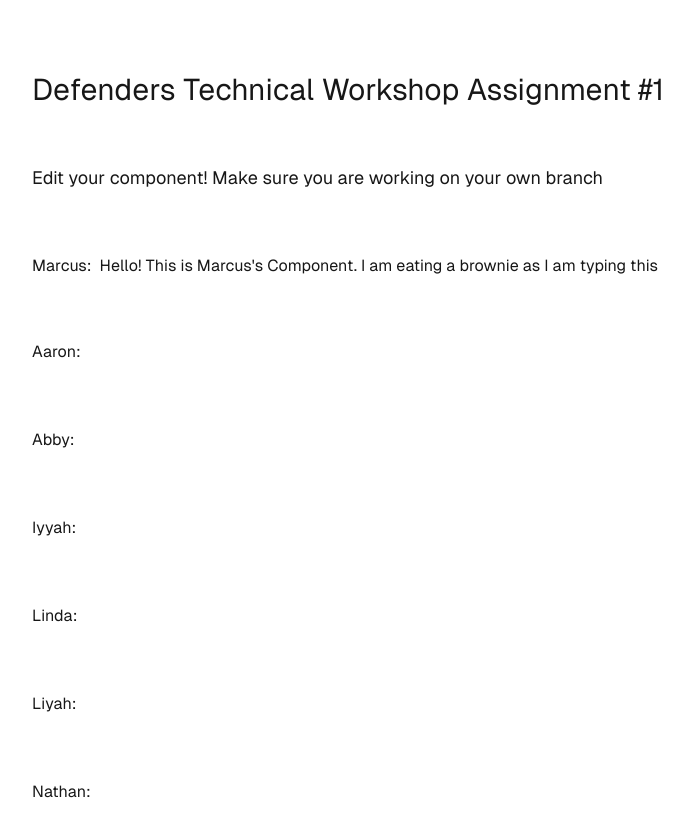
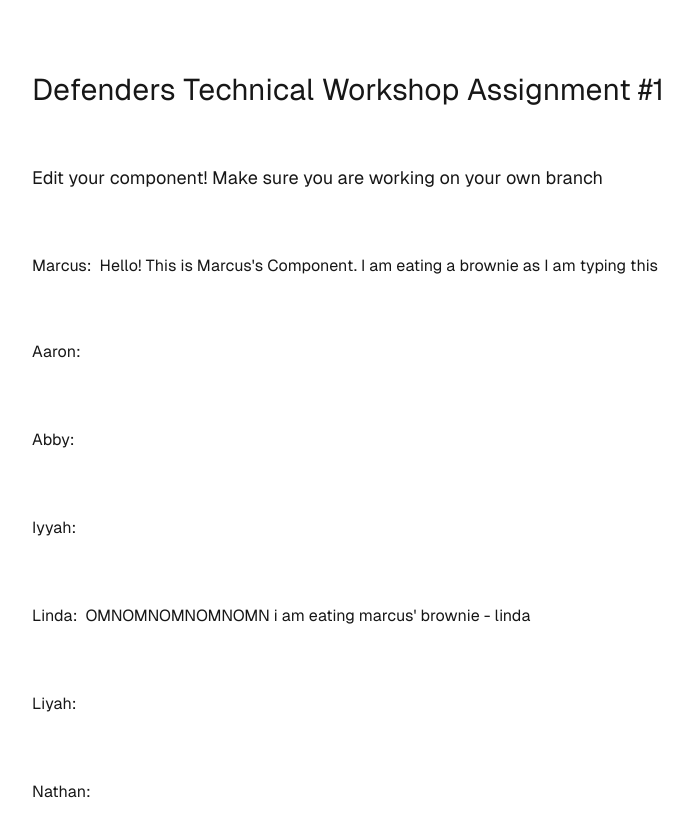
Before and after one commit to MarcusUniversee/Defenders-Assignment, a Next.js app in the folder defenders-assignment/: page / in a window 1280 px wide. Shown: the top 836 px of the page, without its empty margins (48-740 px from the left). Built offline with nearby package versions, Linux system fonts and the light colour scheme.

Commit message:
Lindas assignment

```diff
--- a/defenders-assignment/src/app/components/Linda.tsx
+++ b/defenders-assignment/src/app/components/Linda.tsx
@@ -1,5 +1,5 @@
 export default function Linda() {
     return (
-        <div className=""></div>
+        <div className="">OMNOMNOMNOMNOMN i am eating marcus' brownie - linda</div>
     );
 }
```
